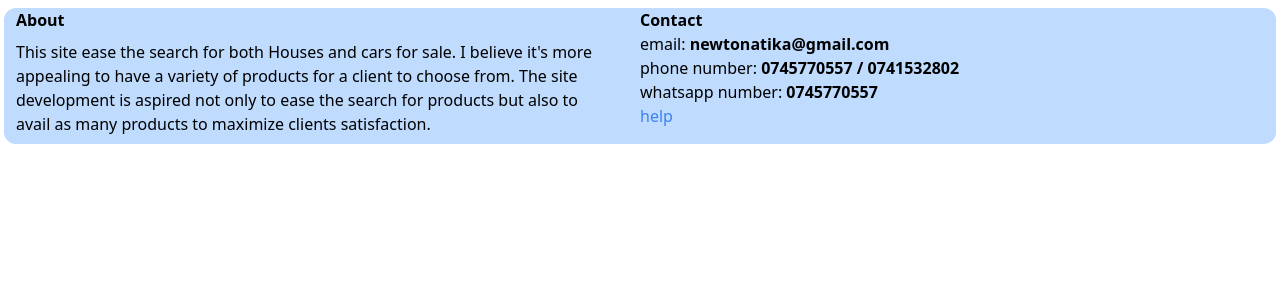
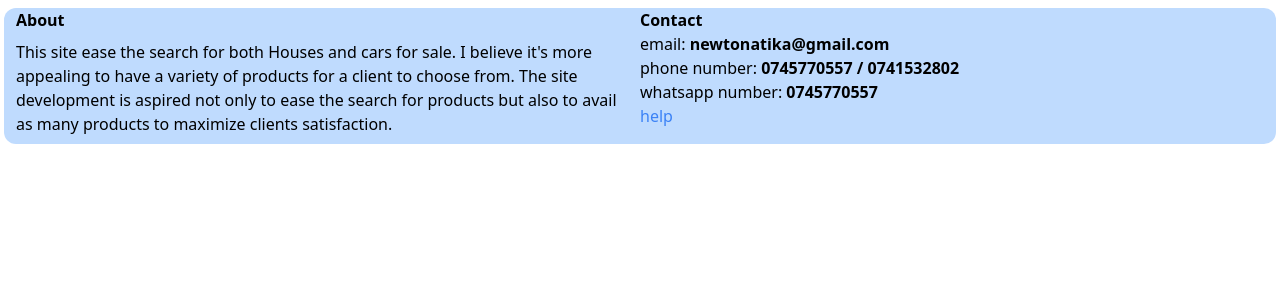
Before and after one commit to Newton-Shivachi/naihouse, a Django app: page / in a window 1280 px wide. Shown: the part 216-516 px from the top of the page. Run offline with Django 5.2, Linux system fonts and the light colour scheme; data that the repository does not hold is empty; some libraries are stand-ins or nearby versions.

Commit message:
Update base.html

```diff
--- a/home/templates/home/base.html
+++ b/home/templates/home/base.html
@@ -27,7 +27,7 @@
         {%endblock%}
     </body>
     <footer class='m-1 bg-blue-200 flex justify-between rounded-xl'>
-        <div class='w-1/2 pr-5'>
+        <div class='w-1/2'>
             <h1 class='px-3 mb-2 font-semibold'>About</h1>
             <p class='px-3 mb-2'>This site ease the search for both Houses and cars for sale. I believe it's more appealing to have a variety of products for a client to choose from. The site development is aspired not only to ease the search for products but also to avail as many products to maximize clients satisfaction.</p>
         </div>
```
